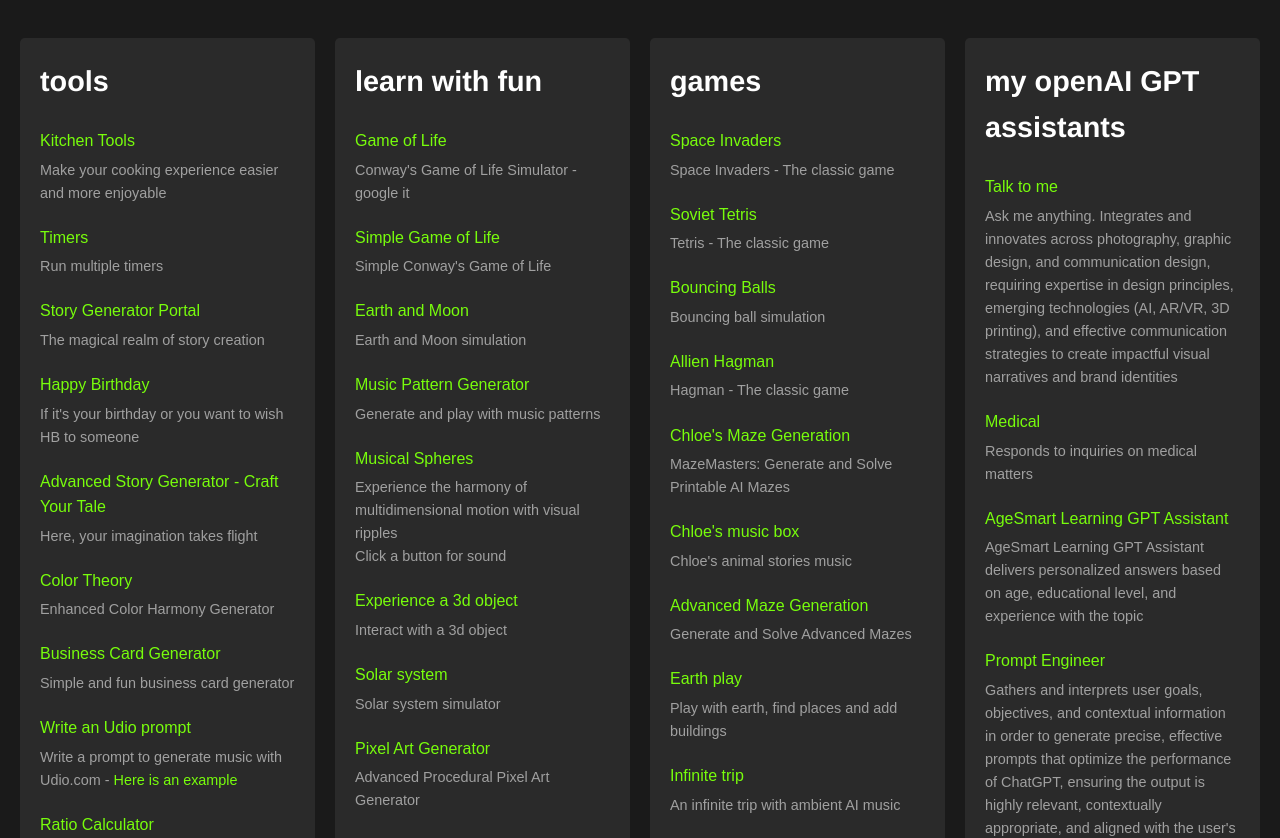
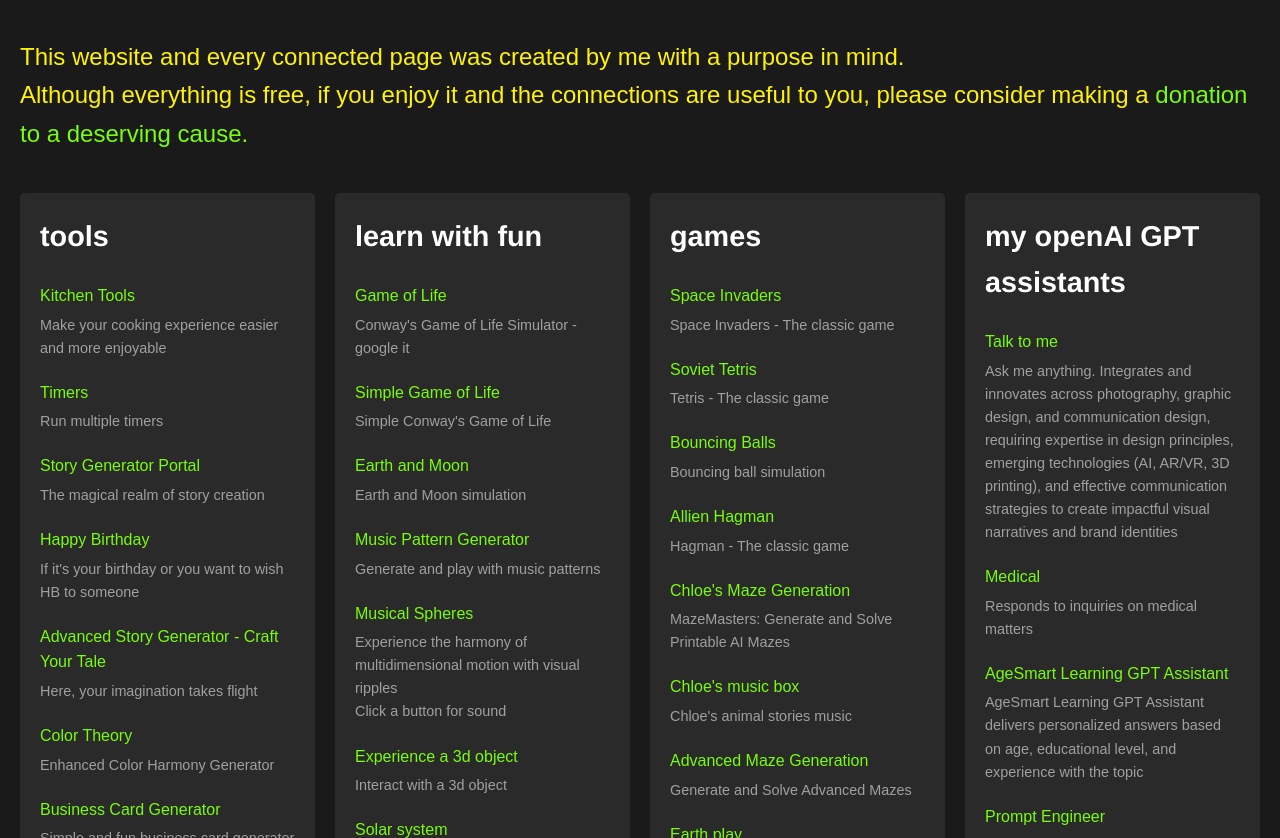
Before and after one commit to abouris/story, a plain HTML site: page index.html in a window 1280 px wide. Shown: the part 1048-1886 px from the top of the page. Drawn offline with Linux system fonts and the light colour scheme; a script that the page names is missing.

Commit message:
Update index.html

```diff
--- a/index.html
+++ b/index.html
@@ -706,6 +706,9 @@
             <img src="photos/photo_397.jpg" alt="Slideshow image" class="slideshow-image">
             <!-- Add more images as needed -->
         </div>
+        <div class="description-donation">This website and every connected page was created by me with a purpose in mind.
+            <br>Although everything is free, if you enjoy it and the connections are useful to you, please consider making a <a href="https://www.globalgiving.org/" target="_blank">donation to a deserving cause.</a>
+            </div>
 
         <div class="row">
 
```
